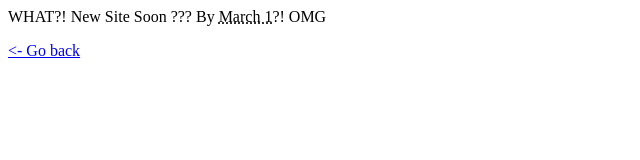
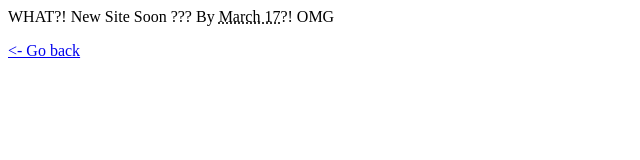
Before and after one commit to kazisean/ComingSoon, a plain HTML site: page index.html in a window 1280 px wide. Shown: the full height of the page, 0-640 px from the left. Drawn offline with nearby package versions, Linux system fonts and the light colour scheme.

Commit message:
Update index.html

```diff
--- a/index.html
+++ b/index.html
@@ -28,7 +28,7 @@
         <div class="crazy-alert">
         <span class="bigger">WHAT?!</span>
         <span class="regular">New Site Soon ???</span>
-        <span class="regular">By <abbr title="August 1, 2023...just kidding. Or at least I really hope I am.">March 1</abbr>?! <span class="buzz">OMG</span></span>
+        <span class="regular">By <abbr title="August 1, 2023...just kidding. Or at least I really hope I am.">March 17</abbr>?! <span class="buzz">OMG</span></span>
         <a class="regular" href="https://iamkazi.xyz/"><p><- Go back</p></a>
         </div>
     </div>
```
